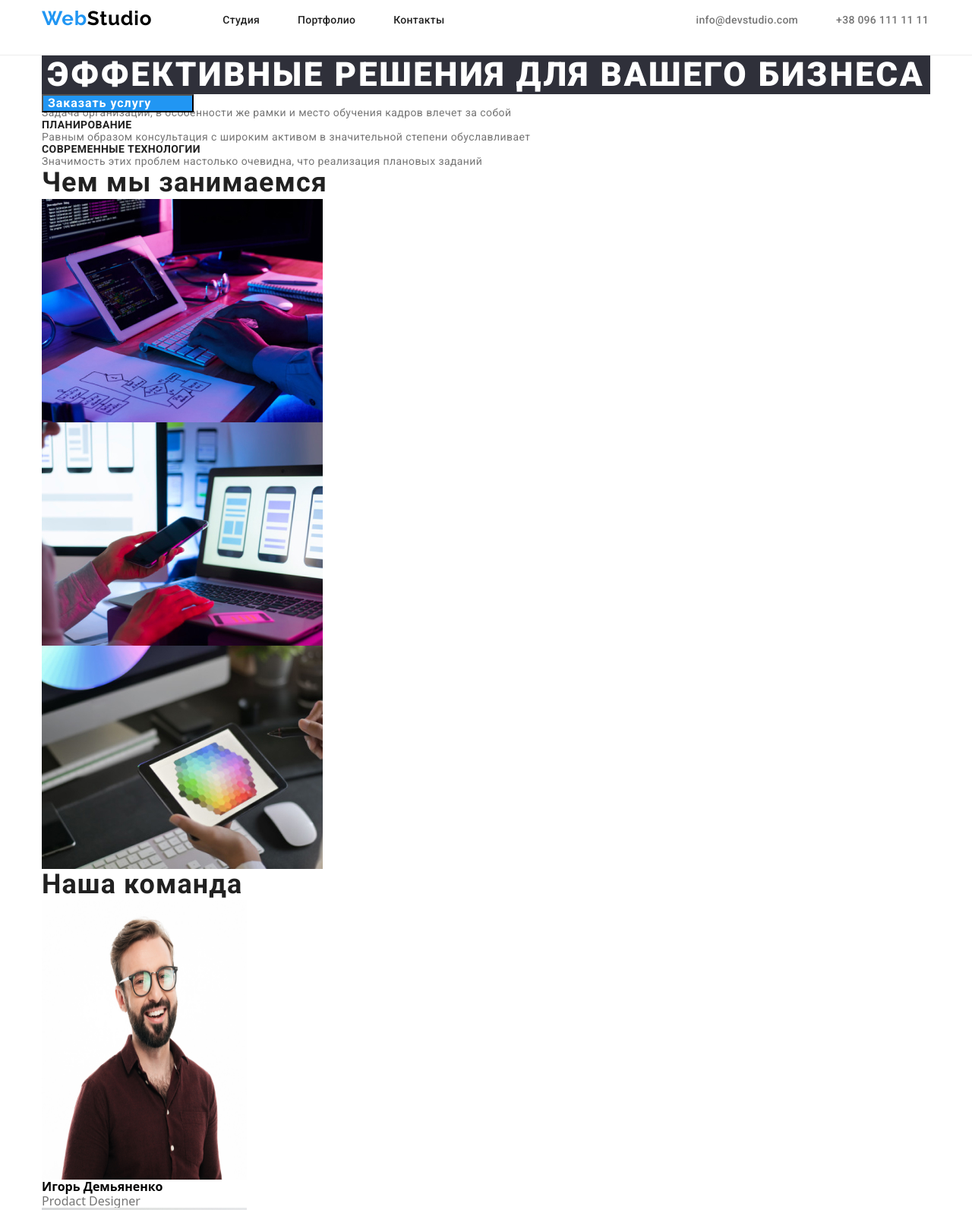
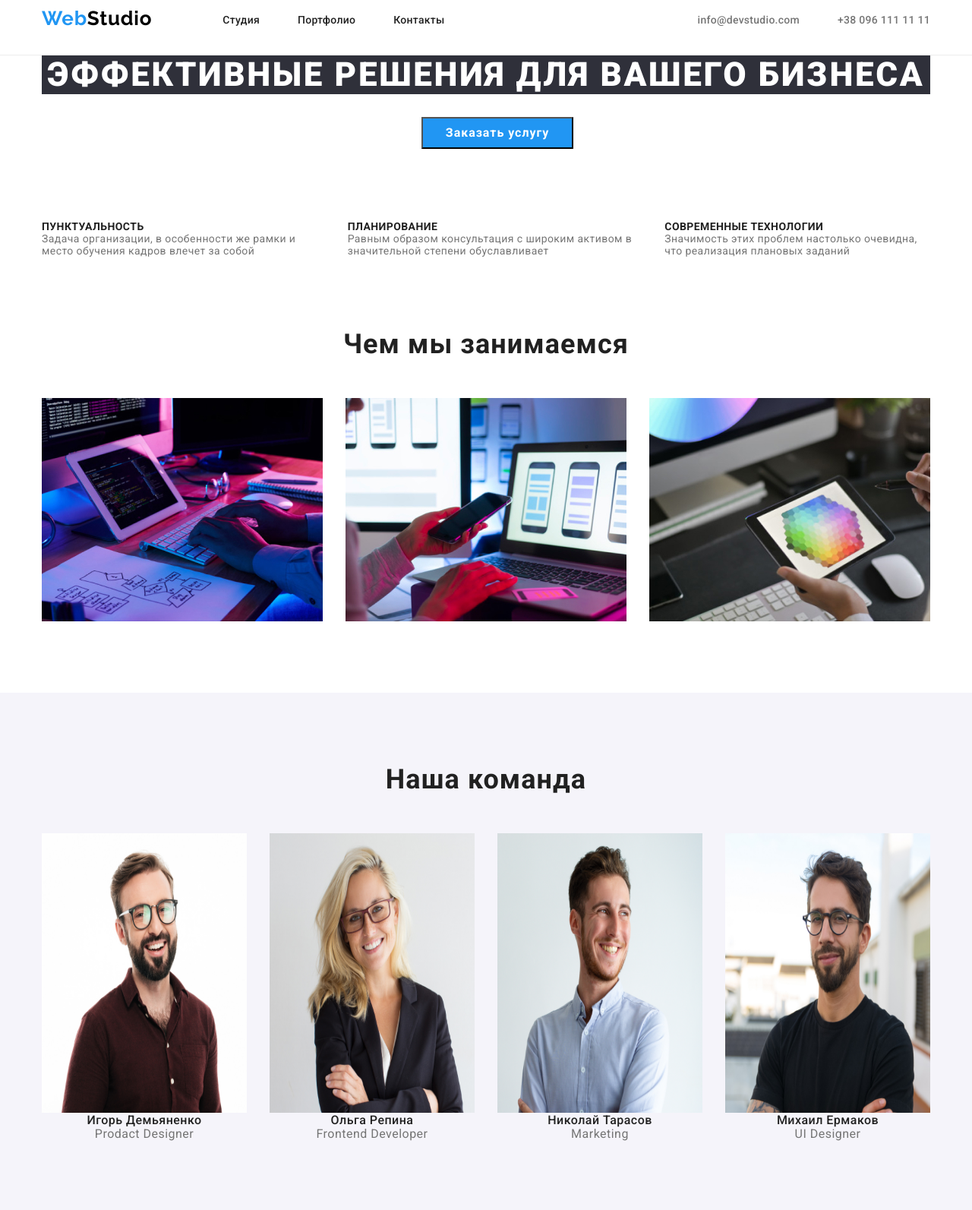
Before and after one commit to Galina-84/goit-markup-hw-03, a plain HTML site: page index.html in a window 1280 px wide. Shown: the part 40-1633 px from the top of the page at 76% size. Drawn offline with nearby package versions, Linux system fonts and the light colour scheme.

Commit message:
добавила геометрию

```diff
--- a/css/styles.css
+++ b/css/styles.css
@@ -23,7 +23,8 @@ ul {
   padding: 0;
 }
 
-img {
+.work-list-img,
+.team-list-img {
   display: block;
 }
 
@@ -33,6 +34,8 @@ img {
   padding-left: 15px;
   padding-right: 15px;
 }
+
+/* header */
 
 .header .container {
   display: flex;
@@ -60,9 +63,11 @@ img {
   margin-right: 50px;
 }
 
+.contacts-list {
+ margin-left: auto;
+}
 .email-link {
-  margin-left: 331px;
-  margin-right: 50px;
+ margin-right: 50px;
 }
 
 .logo-link {
@@ -128,9 +133,11 @@ img {
   display: flex;
   align-items: center;
   text-align: center;
-  position: absolute;
+  justify-content: center;
   min-width: 200px;
-
+  padding: 10px;
+  margin-top: 30px;
+  margin-left: 500px;
   font-family: "Roboto", sans-serif;
   font-weight: 700;
   font-size: 16px;
@@ -142,11 +149,41 @@ img {
   cursor: pointer;
 }
 
+.section-title {
+  margin-bottom: 50px;
+  text-align: center;
+  font-family: "Roboto", sans-serif;
+  font-weight: 700;
+  font-size: 36px;
+  line-height: 1, 16;
+  letter-spacing: 0.03em;
+  color: #212121;
+}
+
+/* advantages */
+
+.advantages {
+  padding-top: 94px;
+  padding-bottom: 47px;
+}
+
+.advantages-list{
+  display: flex;
+  margin-left: -30px;
+  margin-top: -30px;
+}
+
+.advantage-item {
+  flex-basis: calc(100%/3- 30px);
+  margin-left: 30px;
+  margin-top: 30px;
+}
+
 .advantage-title {
   font-family: "Roboto", sans-serif;
   font-weight: 700;
   font-size: 14px;
-  line-height: 1, 14;
+  line-height: 1,14;
   letter-spacing: 0.03em;
   text-transform: uppercase;
   color: #212121;
@@ -161,30 +198,61 @@ img {
   color: #757575;
 }
 
-.section-title {
-  font-family: "Roboto", sans-serif;
-  font-weight: 700;
-  font-size: 36px;
-  line-height: 1, 16;
-  letter-spacing: 0.03em;
-  color: #212121;
+/* what we are doing */
+
+.work {
+  padding-top: 47px;
+  padding-bottom: 94px;
 }
 
-.team-titl {
-  font-family: Roboto;
+.work-list {
+  display: flex;
+  margin-left: -30px;
+  margin-top: -30px;
+}
+
+.work-item {
+  margin-left: 30px;
+  margin-top: 30px;
+}
+
+ /* ---our team--- */
+
+.our-team {
+  padding-top: 94px;
+  padding-bottom: 94px;
+  background: #F5F4FA;
+}
+
+.team-list {
+   display: flex;
+   flex-wrap: wrap;
+   margin-left: -30px;
+   margin-top: -30px;
+ }
+
+.team-item {
+  margin-left: 30px;
+  margin-top: 30px;
+}
+
+.team-title {
+  font-family: "Roboto", sans-serif;
   font-weight: 500;
   font-size: 16px;
   line-height: 19px;
   letter-spacing: 0.03em;
+  text-align: center;
   color: #212121;
 }
 
 .team-description {
-  font-family: "Roboto", sans-serif
+  font-family: "Roboto", sans-serif;
   font-weight: 400;
   font-size: 16px;
-  line-height: 1,18
+  line-height: 1,18;
   letter-spacing: 0.03em;
+  text-align: center;
   color: #757575;
 }
 
--- a/index.html
+++ b/index.html
@@ -88,28 +88,28 @@
                 </ul>
             </div>
         </section>
-        <section class="our team">
+        <section class="our-team">
         <!-- our team -->
             <div class="container">
                 <h3 class="section-title">Наша команда</h3>
                 <ul class="team-list list">
                     <li class="team-item">
-                        <img class="team-list-img" src="./images/our team/igor.jpg" alt="мужчина с бородой" width="270" height="368">
+                        <img class="team-list-img" src="./images/ourteam/igor.jpg" alt="мужчина с бородой" width="270" height="368">
                         <h4 class="team-title">Игорь Демьяненко</h4>
                         <p class="team-description" lang="en">Prodact Designer</p>
                     </li>
                     <li class="team-item">
-                        <img class="team-list-img" src="./images/our team/olga.jpg" alt="молодая женщина с белыми волосами" width="270" height="368">
+                        <img class="team-list-img" src="./images/ourteam/olga.jpg" alt="молодая женщина с белыми волосами" width="270" height="368">
                         <h4 class="team-title">Ольга Репина</h4>
                         <p class="team-description" lang="en">Frontend Developer</p>
                     </li>
                     <li class="team-item">
-                        <img class="team-list-img" src="./images/our team/nikolay.jpg" alt="молодой мужчина улыбается" width="270" height="368">
+                        <img class="team-list-img" src="./images/ourteam/nikolay.jpg" alt="молодой мужчина улыбается" width="270" height="368">
                         <h4 class="team-title">Николай Тарасов</h4>
                         <p class="team-description" lang="en">Marketing</p>
                     </li>
                     <li class="team-item">
-                        <img class="team-list-img" src="./images/our team/mihail.jpg" alt="молодой мужчина в очках" width="270" height="368">
+                        <img class="team-list-img" src="./images/ourteam/mihail.jpg" alt="молодой мужчина в очках" width="270" height="368">
                         <h4 class="team-title">Михаил Ермаков</h4>
                         <p class="team-description" lang="en">UI Designer</p>
                     </li>
```
Also changed, not shown: images/ourteam/igor.jpg (renamed from images/our team/igor.jpg), images/ourteam/mihail.jpg (renamed from images/our team/mihail.jpg), images/ourteam/nikolay.jpg (renamed from images/our team/nikolay.jpg), images/ourteam/olga.jpg (renamed from images/our team/olga.jpg). Lines whose indentation alone changed are shown as unchanged.
